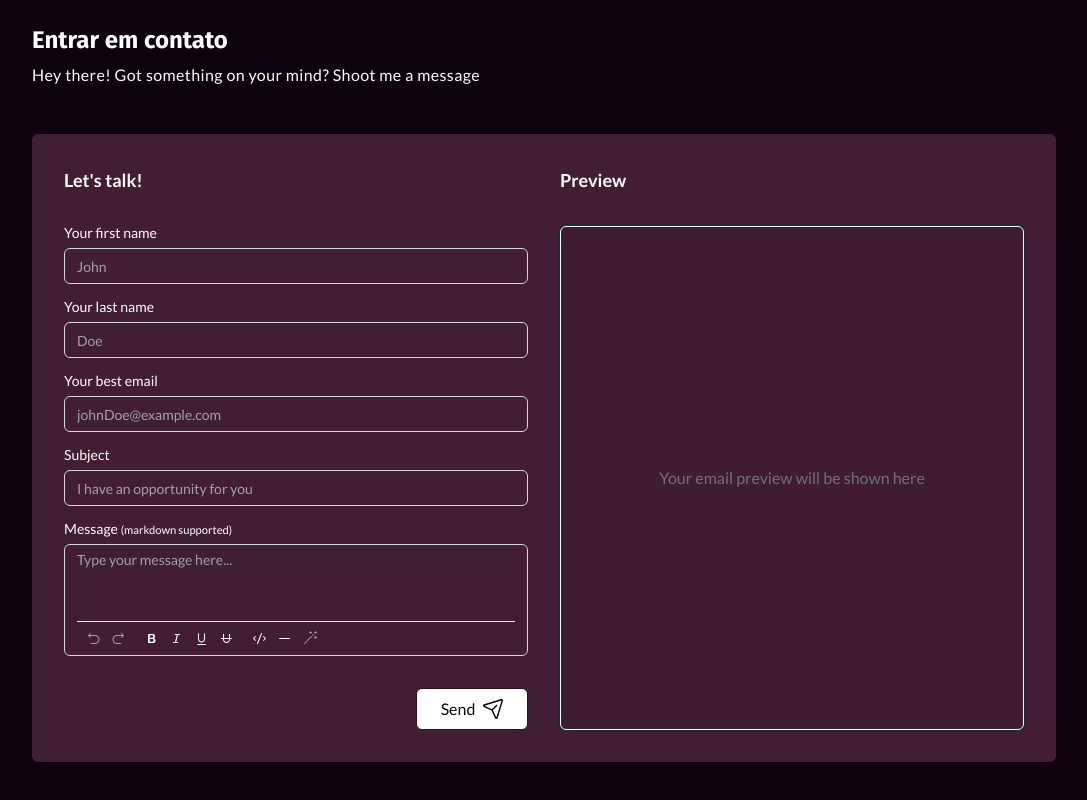
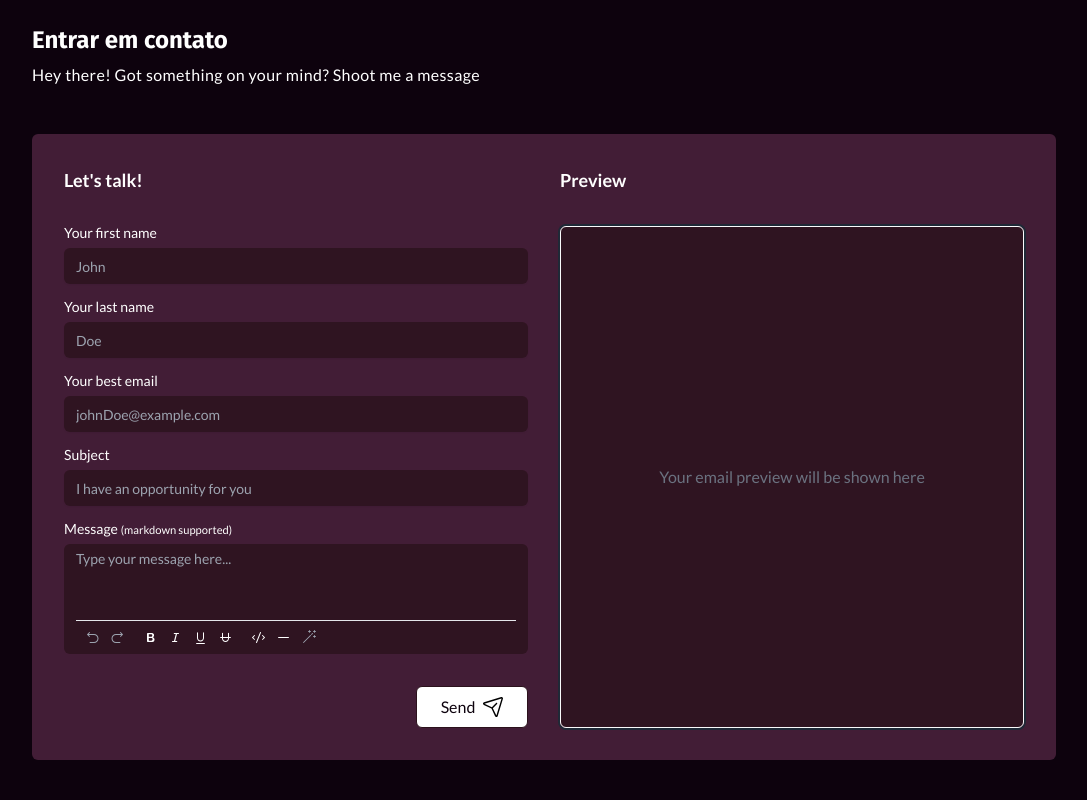
Before and after one commit to GuiMoraesDev/my-portfolio, a Next.js app: page /en in a window 1280 px wide. Shown: the part 3093-3893 px from the top of the page, without its empty margins (96-1183 px from the left). Built offline with nearby package versions, Linux system fonts and the light colour scheme; no server answers.

Commit message:
style: update input styling

```diff
--- a/src/components/atoms/Input/index.tsx
+++ b/src/components/atoms/Input/index.tsx
@@ -17,7 +17,7 @@
       <input
         type={type}
         className={twMerge(
-          "flex h-9 w-full rounded-md border border-gray-300  bg-transparent px-3 py-1 text-sm shadow-sm transition-colors placeholder:text-sm",
+          "flex h-9 w-full rounded-md bg-plum-800/80 px-3 py-1 text-sm shadow-sm transition-colors placeholder:text-sm",
           "focus-visible:outline-none focus-visible:ring-1 focus-visible:ring-plum-400 ",
           "disabled:cursor-not-allowed disabled:opacity-50",
           "file:border-0 file:bg-transparent file:text-sm file:font-medium",
--- a/src/components/organisms/ContactForm/components/EmailRenderPreview/index.tsx
+++ b/src/components/organisms/ContactForm/components/EmailRenderPreview/index.tsx
@@ -21,7 +21,7 @@
     <div
       className={twMerge(
         "h-full w-full rounded-md border border-gray-50 bg-gray-50 p-4 ring-2 ring-gray-800 transition-colors duration-300",
-        state.awaiting ? "bg-plum-600/80" : "bg-gray-50",
+        state.awaiting ? "bg-plum-800/80" : "bg-gray-50",
       )}
     >
       {state.awaiting ? (
--- a/src/components/organisms/ContactForm/components/MarkdownEditor/index.tsx
+++ b/src/components/organisms/ContactForm/components/MarkdownEditor/index.tsx
@@ -16,7 +16,7 @@
   const { register } = formMethods;
 
   return (
-    <div className="flex h-auto w-full flex-col gap-1 divide-y rounded-md border border-gray-300 px-3 pt-2">
+    <div className="flex h-auto w-full flex-col gap-1 divide-y rounded-md bg-plum-800/80 px-3 pt-2">
       <EditorContent
         editor={editor}
         id="editor"
```
